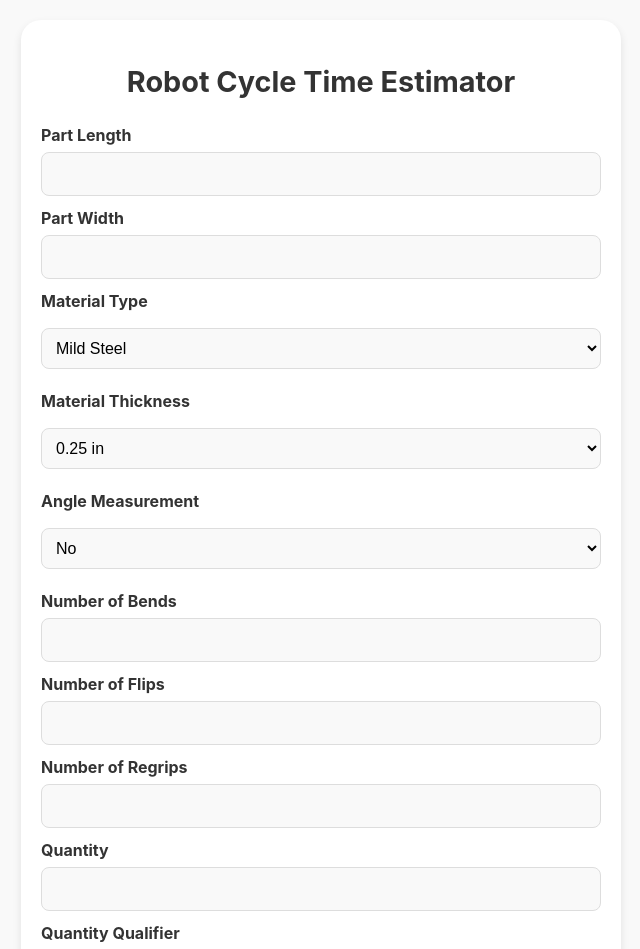
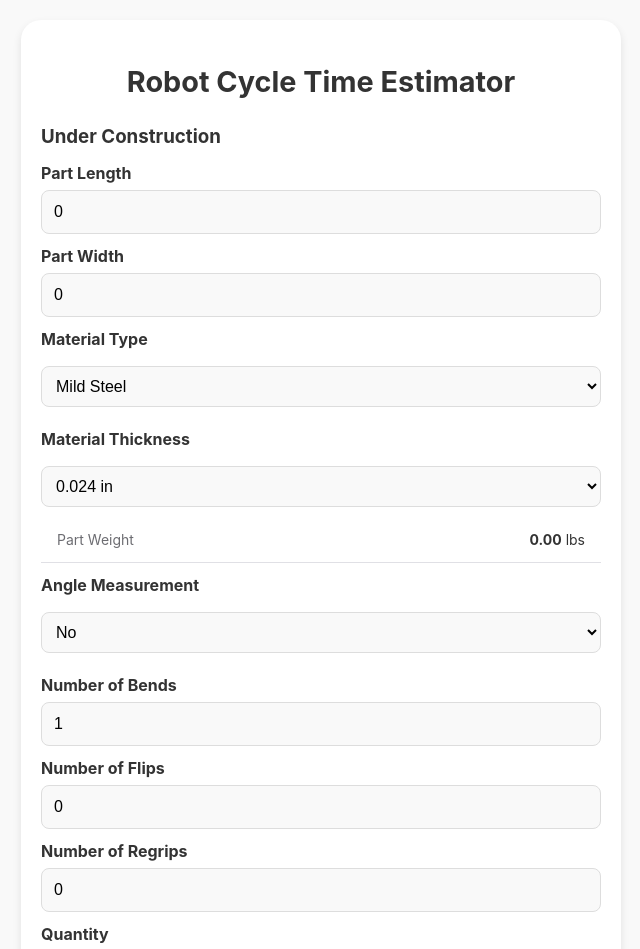
Before and after one commit to DaneColeson/QuickTools, a React (Create React App) app: page /robot-cycletime in a window 1280 px wide. Shown: the top 949 px of the page, without its empty margins (319-959 px from the left). Built offline with nearby package versions, Linux system fonts and the light colour scheme.

Commit message:
Robot sorry.

```diff
--- a/src/components/RobotCycleTime.tsx
+++ b/src/components/RobotCycleTime.tsx
@@ -1,5 +1,5 @@
-import React, { useState } from "react";
-import { useUnit } from "./UnitContext";
+import React, { useState, useEffect } from "react";
+import { Link } from "react-router-dom";
 import "../styles/App.css";
 
 const materialDensities = {
@@ -8,54 +8,34 @@ const materialDensities = {
   "Aluminum": 0.097,
 };
 
-const robots = [
-  { name: "Robot A", capacity: 10 },
-  { name: "Robot B", capacity: 25 },
-  { name: "Robot C", capacity: 50 },
-  { name: "Robot D", capacity: 100 },
-];
+const thicknessOptions = [0.024, 0.030, 0.040, 0.050, 0.060, 0.080, 0.090, 0.125];
+const quantityOptions = ["per week", "per month", "per year"];
 
-const RobotCycleTime = () => {
-  const { unit, toggleUnit } = useUnit();
-  const [length, setLength] = useState("");
-  const [width, setWidth] = useState("");
-  const [materialType, setMaterialType] = useState<keyof typeof materialDensities>("Mild Steel");
-  const [thickness, setThickness] = useState("0.25");
-  const [robot, setRobot] = useState("");
+const RobotCycleTime: React.FC = () => {
+  const [length, setLength] = useState(0);
+  const [width, setWidth] = useState(0);
+  const [materialType, setMaterialType] = useState("Mild Steel");
+  const [thickness, setThickness] = useState(0.024);
   const [angleMeasurement, setAngleMeasurement] = useState("No");
-  const [bends, setBends] = useState("");
-  const [flips, setFlips] = useState("");
-  const [regrips, setRegrips] = useState("");
-  const [quantity, setQuantity] = useState("");
+  const [bends, setBends] = useState(1);
+  const [flips, setFlips] = useState(0);
+  const [regrips, setRegrips] = useState(0);
+  const [quantity, setQuantity] = useState(1);
   const [quantityQualifier, setQuantityQualifier] = useState("per week");
-  const [result, setResult] = useState<JSX.Element | null>(null);
+  const [result, setResult] = useState<React.ReactNode>(null);
 
-  const thicknessOptions = ["0.25", "0.5", "0.75", "1.0", "1.25"];
-  const quantityOptions = ["per week", "per month", "per year"];
+  // Calculate Part Weight dynamically
+  const partWeight = (length * width * thickness * materialDensities[materialType]) || 0;
 
   const calculateCycleTime = () => {
-    const partWeight =
-      (parseFloat(length) * parseFloat(width) * parseFloat(thickness) *
-        materialDensities[materialType]) || 0;
-
-    const availableRobots = robots.filter((r) => r.capacity >= partWeight);
-
-    if (!availableRobots.length) {
-      setResult(<div>No suitable robot found for this part weight.</div>);
-      return;
-    }
-
-    const cycleTime =
-      34 + (parseInt(bends) - 1) * 12 + parseInt(flips) * 5 + parseInt(regrips) * 5;
-
-    const totalCycleTime = cycleTime * parseInt(quantity);
+    const cycleTime = 34 + (bends - 1) * 12 + flips * 5 + regrips * 5;
+    const totalCycleTime = cycleTime * quantity;
 
     setResult(
       <div className="ios-style-list">
         <div className="section-header">Results</div>
         <div className="ios-style-section">
-          <div className="list-item"><span>Part Weight</span><span><b>{partWeight.toFixed(2)}</b> lbs</span></div>
-          <div className="list-item"><span>Selected Robot</span><span><b>{availableRobots[0].name}</b></span></div>
+          <div className="list-item"><span>Selected Robot</span><span><b>Robot XYZ</b></span></div>
           <div className="list-item"><span>Cycle Time per Part</span><span><b>{cycleTime}</b> sec</span></div>
           <div className="list-item"><span>Cycle Time for {quantity} {quantityQualifier}</span><span><b>{totalCycleTime}</b> sec</span></div>
         </div>
@@ -66,41 +46,55 @@ const RobotCycleTime = () => {
   return (
     <div className="MachineRecommender">
       <h2>Robot Cycle Time Estimator</h2>
-      <label>Part Length</label>
-      <input type="number" value={length} onChange={(e) => setLength(e.target.value)} />
-      <label>Part Width</label>
-      <input type="number" value={width} onChange={(e) => setWidth(e.target.value)} />
+      <h3><c>Under Construction</c></h3>
+
+      <div className="input-row">
+        <div>
+          <label>Part Length</label>
+          <input type="number" value={length} onChange={(e) => setLength(parseFloat(e.target.value) || 0)} />
+        </div>
+        <div>
+          <label>Part Width</label>
+          <input type="number" value={width} onChange={(e) => setWidth(parseFloat(e.target.value) || 0)} />
+        </div>
+      </div>
+
       <label>Material Type</label>
-      <select value={materialType} onChange={(e) => setMaterialType(e.target.value as keyof typeof materialDensities)}>
+      <select value={materialType} onChange={(e) => setMaterialType(e.target.value)}>
         {Object.keys(materialDensities).map((material) => (
           <option key={material} value={material}>{material}</option>
         ))}
       </select>
+
       <label>Material Thickness</label>
-      <select value={thickness} onChange={(e) => setThickness(e.target.value)}>
+      <select value={thickness} onChange={(e) => setThickness(parseFloat(e.target.value))}>
         {thicknessOptions.map((th) => (
           <option key={th} value={th}>{th} in</option>
         ))}
       </select>
+
+      <div className="list-item"><span>Part Weight</span><span><b>{partWeight.toFixed(2)}</b> lbs</span></div>
+
       <label>Angle Measurement</label>
       <select value={angleMeasurement} onChange={(e) => setAngleMeasurement(e.target.value)}>
         <option value="Yes">Yes</option>
         <option value="No">No</option>
       </select>
       <label>Number of Bends</label>
-      <input type="number" value={bends} onChange={(e) => setBends(e.target.value)} />
+      <input type="number" value={bends} onChange={(e) => setBends(parseInt(e.target.value) || 1)} />
       <label>Number of Flips</label>
-      <input type="number" value={flips} onChange={(e) => setFlips(e.target.value)} />
+      <input type="number" value={flips} onChange={(e) => setFlips(parseInt(e.target.value) || 0)} />
       <label>Number of Regrips</label>
-      <input type="number" value={regrips} onChange={(e) => setRegrips(e.target.value)} />
+      <input type="number" value={regrips} onChange={(e) => setRegrips(parseInt(e.target.value) || 0)} />
       <label>Quantity</label>
-      <input type="number" value={quantity} onChange={(e) => setQuantity(e.target.value)} />
+      <input type="number" value={quantity} onChange={(e) => setQuantity(parseInt(e.target.value) || 1)} />
       <label>Quantity Qualifier</label>
       <select value={quantityQualifier} onChange={(e) => setQuantityQualifier(e.target.value)}>
         {quantityOptions.map((q) => (
           <option key={q} value={q}>{q}</option>
         ))}
       </select>
+
       <button onClick={calculateCycleTime}>Calculate</button>
       {result}
     </div>
```
